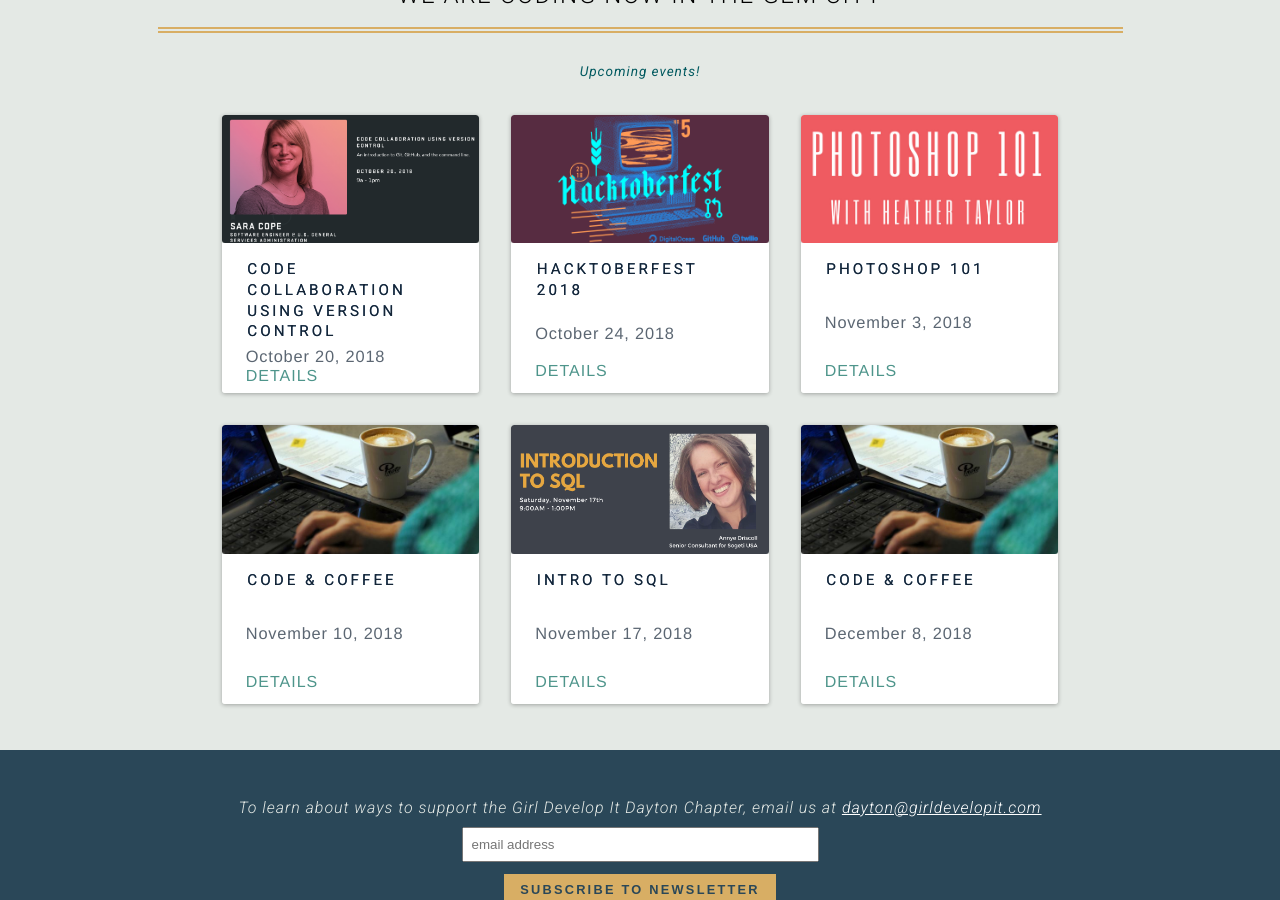
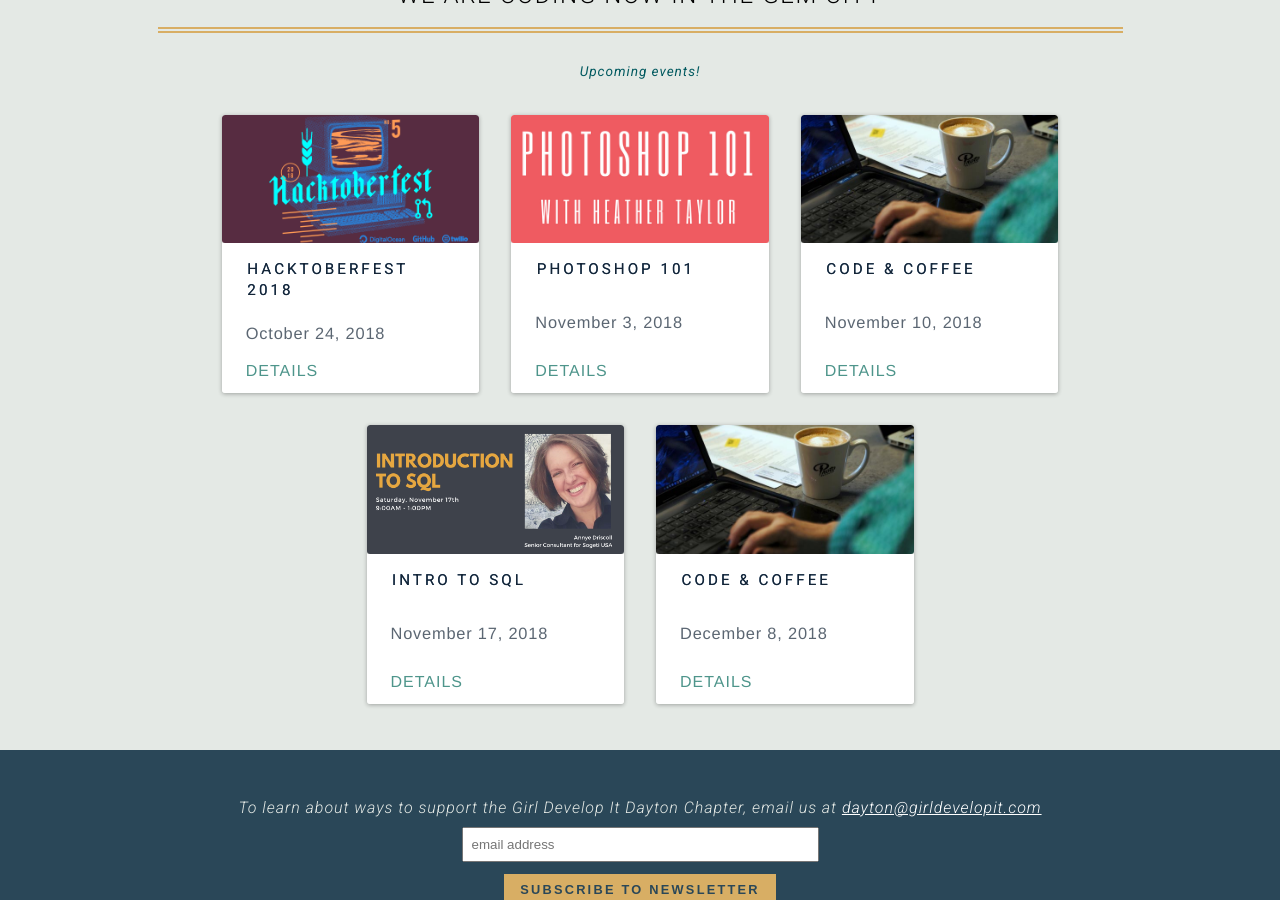
Before and after one commit to dytcodetogether/gdidayton, a Jekyll site: the page built from index.html, in a window 1280 px wide and 900 px high, scrolled down 960 px. Built offline with Jekyll 4.4.1, drawn with Linux system fonts in a browser that asks for light colours; nearby versions of some CDN libraries.

Commit message:
Remove Code Collaboration w/Version Control event

```diff
--- a/_data/events.yml
+++ b/_data/events.yml
@@ -1,7 +1,3 @@
-- title: Code Collaboration using Version Control
-  date: October 20, 2018
-  link: https://www.meetup.com/Girl-Develop-It-Dayton/events/254329383/
-  image: /img/events/event_git.png
 - title: Hacktoberfest 2018
   date: October 24, 2018
   link: https://www.meetup.com/Girl-Develop-It-Dayton/events/254349579/
```
